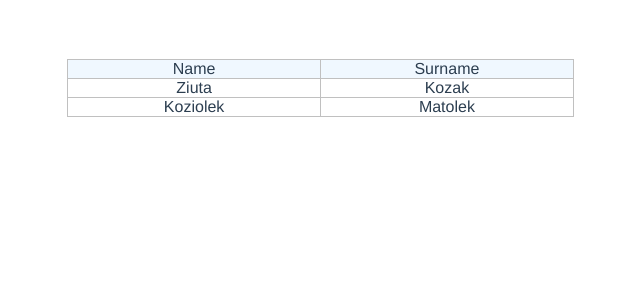
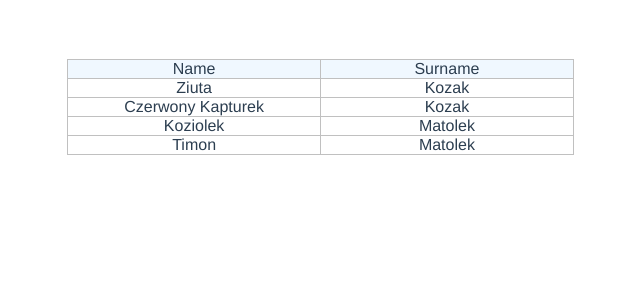
Before and after one commit to upsidelab/vue-tree-table, a Vue app: page / in a window 1280 px wide. Shown: the top 300 px of the page, without its empty margins (319-959 px from the left). Built offline with nearby package versions, Linux system fonts and the light colour scheme.

Commit message:
distinguish between nodes and leafs

```diff
--- a/src/components/HelloWorld.vue
+++ b/src/components/HelloWorld.vue
@@ -9,7 +9,7 @@
     <!--</template>-->
 
     <!--<template slot="rowTemplate" slot-scope="rowProps">-->
-    <!--<tree-node-red :rowData="rowProps.rowData" :defaultOrder="rowProps.defaultOrder"/>-->
+    <!--<tree-row-red :rowData="rowProps.rowData" :defaultOrder="rowProps.defaultOrder"/>-->
     <!--</template>-->
   </tree-table>
 </template>
--- a/src/components/TreeBody.vue
+++ b/src/components/TreeBody.vue
@@ -7,6 +7,12 @@
       name="rowTemplate"
     >
       <tree-node
+        v-if="!isLeaf(rowData)"
+        :row-data="rowData"
+        :default-order="columns"
+      />
+      <tree-leaf
+        v-if="isLeaf(rowData)"
         :row-data="rowData"
         :default-order="columns"
       />
@@ -16,9 +22,12 @@
 
 <script>
   import TreeNode from './TreeNode'
+  import TreeLeaf from './TreeLeaf'
+  import isLeafFunc from '../utils/isLeaf'
+
   export default {
     name: 'TreeBody',
-    components: {TreeNode},
+    components: {TreeLeaf, TreeNode},
     props: {
       data: {
         type: Array,
@@ -28,6 +37,11 @@
         type: Array,
         default: function(){ return [] }
       },
+    },
+    methods: {
+      isLeaf(rowData){
+        return isLeafFunc(rowData)
+      }
     }
   }
 </script>
--- /dev/null
+++ b/src/components/TreeLeaf.vue
@@ -0,0 +1,44 @@
+<template>
+  <div class="row">
+    <div
+            v-for="key in defaultOrder"
+            :key="key"
+            class="cell"
+    >
+      {{ rowData[key] }}
+    </div>
+  </div>
+</template>
+
+<script>
+  export default {
+    name: 'TreeLeaf',
+    props: {
+      rowData: {
+        type: Object,
+        default: () => { return {} }
+      },
+      defaultOrder: {
+        type: Array,
+        default: () => { return {} }
+      }
+    }
+  }
+</script>
+
+<style scoped>
+  .row{
+    display: flex;
+    flex-flow: row wrap;
+    justify-content: center;
+  }
+
+  .cell{
+    flex-grow: 1;
+    flex-basis: 0;
+    border: solid 0.5px silver;
+    box-sizing: border-box;
+    margin-top: -1px;
+    margin-left: -1px;
+  }
+</style>
--- a/src/components/TreeNode.vue
+++ b/src/components/TreeNode.vue
@@ -1,4 +1,5 @@
 <template>
+  <div>
     <div class="row">
       <div
         v-for="key in defaultOrder"
@@ -8,11 +9,29 @@
         {{ rowData[key] }}
       </div>
     </div>
+    <template v-for="child in rowData.children">
+      <tree-node
+              v-if="!isLeaf(child)"
+              :row-data="child"
+              :default-order="defaultOrder"
+      />
+      <tree-leaf
+              v-if="isLeaf(child)"
+              :row-data="child"
+              :default-order="defaultOrder"
+      />
+    </template>
+  </div>
 </template>
 
 <script>
+  import TreeNode from './TreeNode'
+  import TreeLeaf from './TreeLeaf'
+  import isLeafFunc from '../utils/isLeaf'
+
   export default {
     name: 'TreeNode',
+    components: {TreeLeaf, TreeNode},
     props: {
       rowData: {
         type: Object,
@@ -20,7 +39,12 @@
       },
       defaultOrder: {
         type: Array,
-        default: () => { return {} }
+        default: () => { return [] }
+      }
+    },
+    methods: {
+      isLeaf(rowData){
+        return isLeafFunc(rowData)
       }
     }
   }
--- /dev/null
+++ b/src/utils/isLeaf.js
@@ -0,0 +1,8 @@
+function isLeaf(rowData){
+  if( !rowData.children || rowData.children.length == 0 ){
+    return true
+  }
+  return false
+}
+
+export default isLeaf
```
Lines whose indentation alone changed are shown as unchanged.
